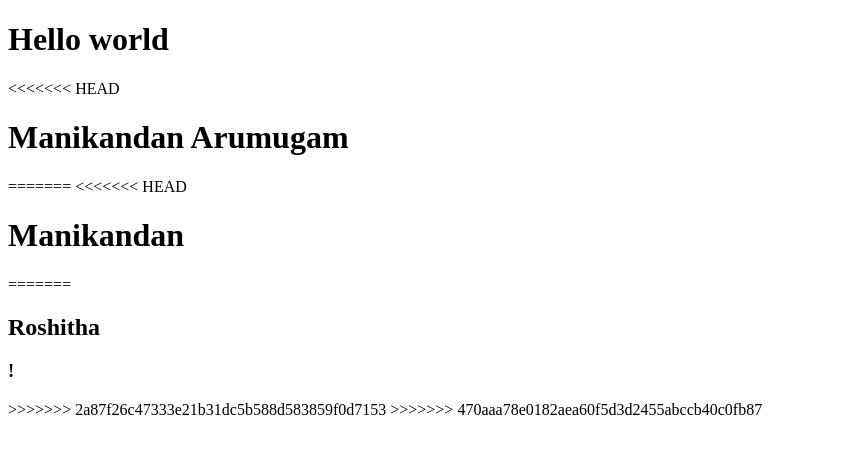
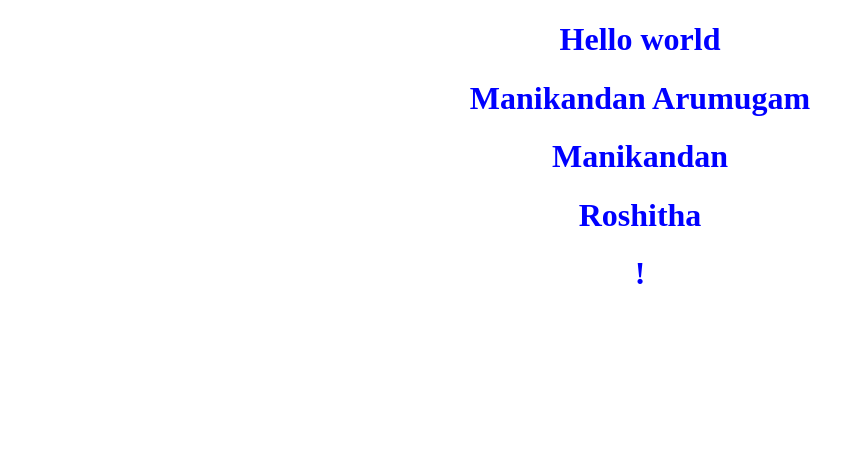
Before and after one commit to iamneo-production/1d11f13f-75c7-4dfa-bda4-2be9af6962ba, an Angular app in the folder angularapp/: page / in a window 1280 px wide. Shown: the top 454 px of the page, without its empty margins (0-865 px from the left). Built offline with nearby package versions, Linux system fonts and the light colour scheme.

Commit message:
push code

```diff
--- a/angularapp/src/app/app.component.css
+++ b/angularapp/src/app/app.component.css
@@ -0,0 +1,4 @@
+h1{
+    color:blue;
+    text-align: center;
+}
--- a/angularapp/src/app/app.component.html
+++ b/angularapp/src/app/app.component.html
@@ -1,11 +1,11 @@
 <h1>Hello world</h1>
-<<<<<<< HEAD
+<!-- <<<<<<< HEAD -->
 <h1>Manikandan Arumugam</h1>
-=======
-<<<<<<< HEAD
+<!-- ======= -->
+<!-- <<<<<<< HEAD -->
 <h1>Manikandan</h1>
-=======
-<h2>Roshitha</h2>
-<h3>!</h3>
->>>>>>> 2a87f26c47333e21b31dc5b588d583859f0d7153
->>>>>>> 470aaa78e0182aea60f5d3d2455abccb40c0fb87
+<!-- ======= -->
+<h1>Roshitha</h1>
+<h1>!</h1>
+<!-- >>>>>>> 2a87f26c47333e21b31dc5b588d583859f0d7153 -->
+<!-- >>>>>>> 470aaa78e0182aea60f5d3d2455abccb40c0fb87 -->
```
